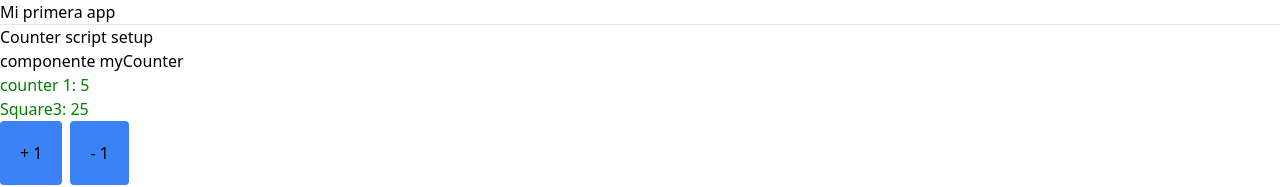
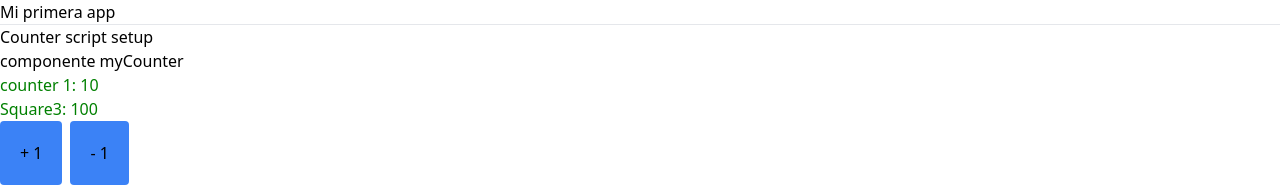
Before and after one commit to oscarmauriciogiraldo/Vue-Practice, a Vue app in the folder indesicion-app/: page / in a window 1280 px wide. Shown: the top 187 px of the page. Built offline with nearby package versions, Linux system fonts and the light colour scheme.

Commit message:
reutilizar logica

```diff
--- a/indesicion-app/src/components/MyCounter.vue
+++ b/indesicion-app/src/components/MyCounter.vue
@@ -29,7 +29,13 @@ entonces ctrl shif y reload  -->
 <script lang="ts" setup>
     import { useCounter } from '../composables/useCounter';
 
-    const { counter, squareCounter } = useCounter();
+    interface Props{
+        value: number;
+    }
+
+    const props = defineProps<Props>();
+
+    const { counter, squareCounter } = useCounter(10);
     //import { computed, ref } from 'vue';
 
      /* recibir informacion padre Hijo */
--- a/indesicion-app/src/components/MyCounterScript.vue
+++ b/indesicion-app/src/components/MyCounterScript.vue
@@ -15,15 +15,22 @@
 </template>
 
 <script lang="ts">
-    import { defineComponent, ref, computed } from 'vue';
+    import { useCounter } from '@/composables/useCounter';
+import { defineComponent, ref, computed } from 'vue';
     export default defineComponent({
         props: {
             value : {type: Number, required: true}
         },
 
         setup(props){
-            const counter = ref(props.value);
-            const squareCounter = computed( () => counter.value * counter.value);
+
+            //logica resumida en un composable
+        const { counter, squareCounter } = useCounter(props.value);
+
+
+            //ahora esta logica se resume
+            //const counter = ref(props.value);
+            //const squareCounter = computed( () => counter.value * counter.value);
 
             return{
                 counter,
--- a/indesicion-app/src/composables/useCounter.ts
+++ b/indesicion-app/src/composables/useCounter.ts
@@ -7,7 +7,10 @@ import { computed, ref } from "vue";
  * manejar la logica del counter, en este caso
  * myCounter
  */
-export const useCounter = () => {
+    //utilizar el initial value como una interfaz
+//export const useCounter = (initialValue: number)
+
+export const useCounter = (initialValue: number = 5) => {
 
     /**
      * @description: ppropiedades reactivas
@@ -15,7 +18,7 @@ export const useCounter = () => {
      * no se replique tanto la logica.
      * prop se recibe como argumento
      */
-    const counter = ref(5)
+    const counter = ref(initialValue)
     //Propiedad computada para calcular el squere
     const squareCounter = computed(() => counter.value * counter.value)
 
```
